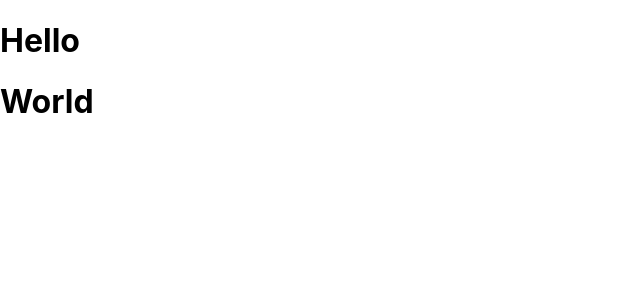
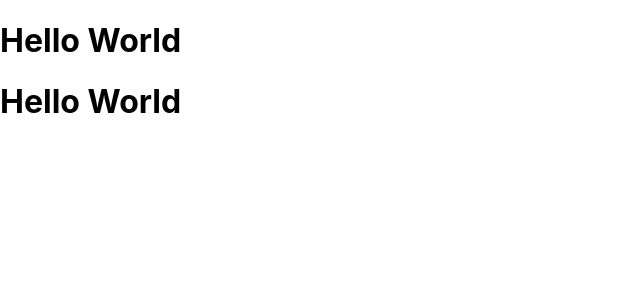
Before and after one commit to sebastiankennedy/learning-react, a React (Create React App) app in the folder react-component-compare/: page / in a window 1280 px wide. Shown: the top 300 px of the page, without its empty margins (0-640 px from the left). Built offline with nearby package versions, Linux system fonts and the light colour scheme.

Commit message:
React Component Compare - props

```diff
--- a/react-component-compare/src/App.js
+++ b/react-component-compare/src/App.js
@@ -8,29 +8,42 @@ class Hello extends React.Component {
 
     render() {
         const {title} = this.state;
+        const {world} = this.props;
 
         return (
-            <h1>{title}</h1>
+            <h1>{title} {world}</h1>
         );
     }
 }
 
-function World() {
+function World(props) {
     const [title, setTitle] = useState("World");
+    const {hello} = props;
 
     return (
-        <h1>{title}</h1>
+        <h1>{hello} {title}</h1>
     );
 }
 
+class App extends React.Component {
+    constructor(props) {
+        super(props);
+        this.state = {
+            hello: "Hello",
+            world: "World"
+        }
+    }
 
-function App() {
-    return (
-        <div>
-            <Hello/>
-            <World/>
-        </div>
-    );
+    render() {
+        const {hello, world} = this.state;
+
+        return (
+            <div>
+                <Hello world={world}/>
+                <World hello={hello}/>
+            </div>
+        );
+    }
 }
 
 export default App;
```
